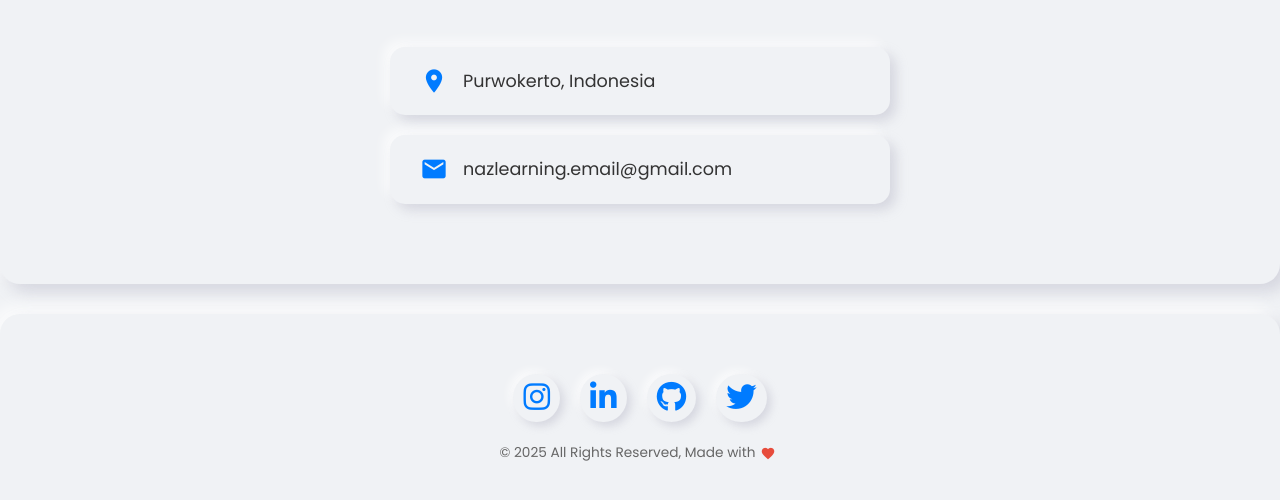
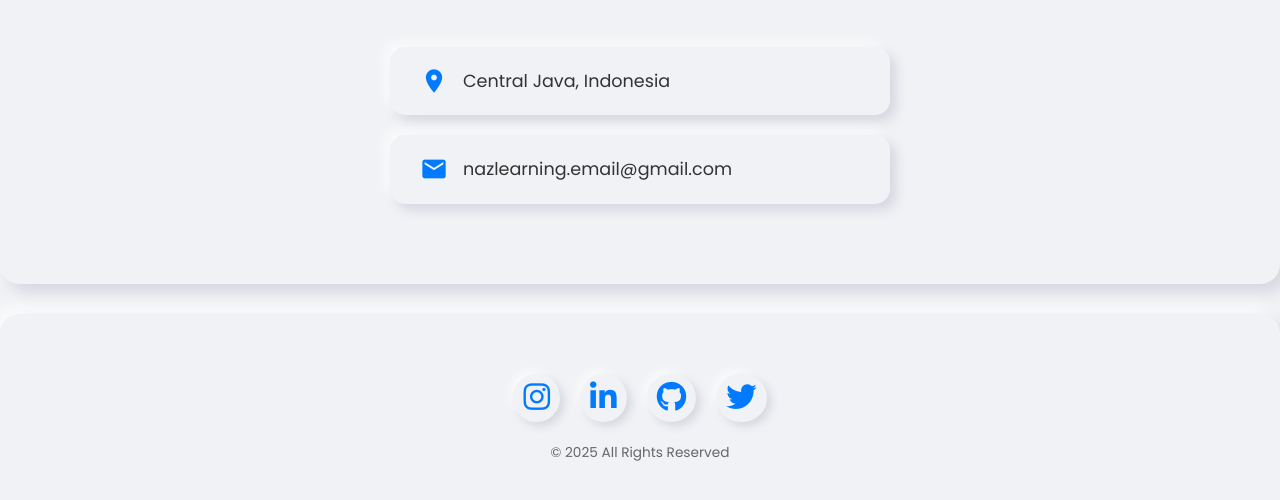
Before and after one commit to codingnasrul/my-web, a plain HTML site: page index.html in a window 1280 px wide. Shown: the part 3439-3939 px from the top of the page. Drawn offline with Linux system fonts and the light colour scheme.

Commit message:
Update index.html

```diff
--- a/index.html
+++ b/index.html
@@ -949,7 +949,7 @@
             <div class="contact-info">
                 <div class="contact-item">
                     <span class="material-icons">place</span>
-                    <span>Purwokerto, Indonesia</span>
+                    <span>Central Java, Indonesia</span>
                 </div>
                 <div class="contact-item">
                     <span class="material-icons">email</span>
@@ -968,7 +968,7 @@
         </div>
 
         <div class="footer-bottom-text">
-            &copy; 2025 All Rights Reserved, Made with<span class="material-icons">favorite</span>
+            &copy; 2025 All Rights Reserved
         </div>
     </footer>
 
```
